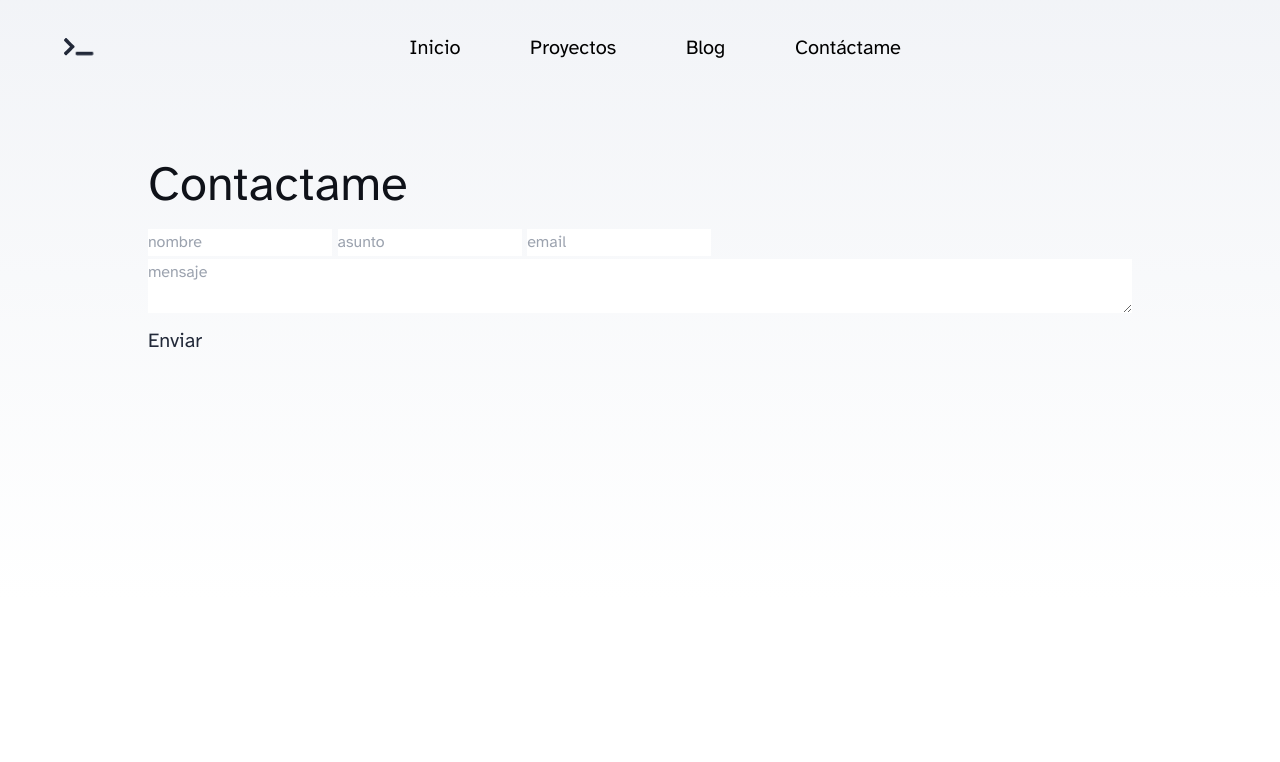
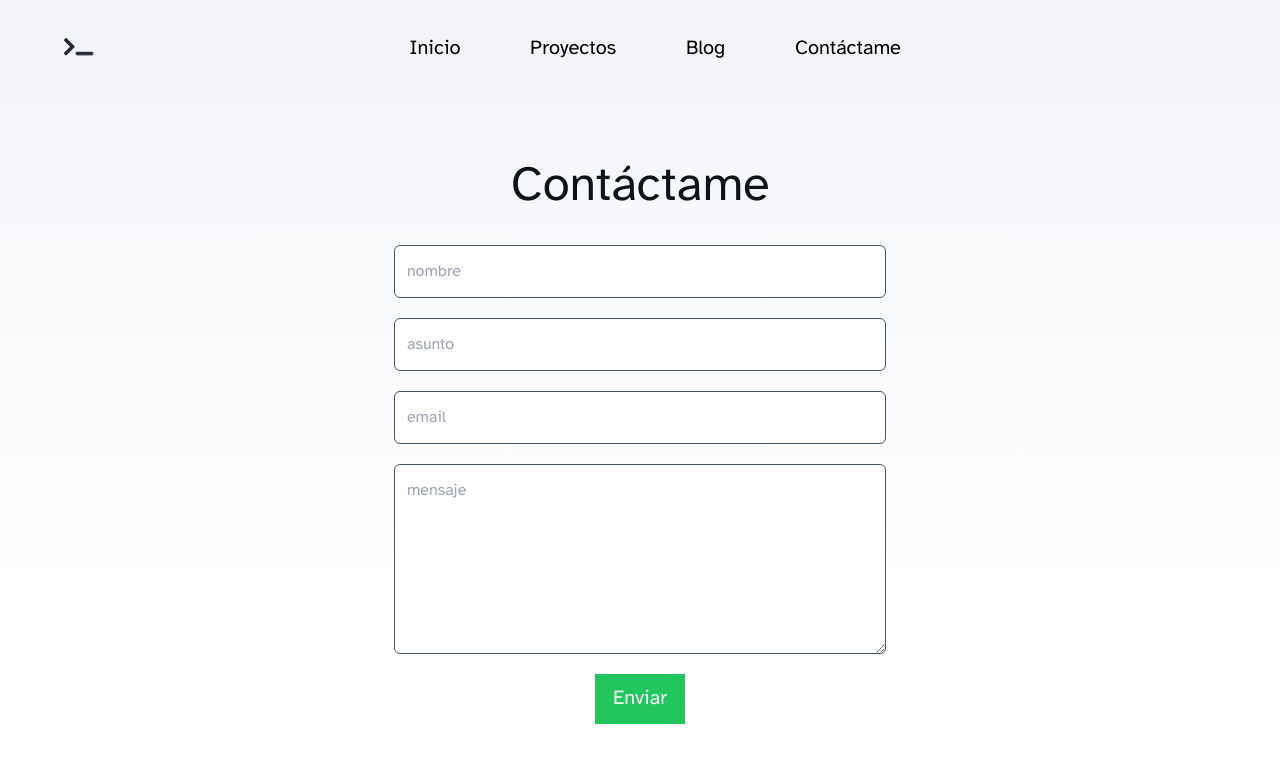
Before and after one commit to ggomez0/portfolio-gaspar, an Astro site: page /contact in a window 1280 px wide. Built offline with nearby package versions, Linux system fonts and the light colour scheme; Astro itself is replaced by a stand-in of ours.

Commit message:
contact form

```diff
--- a/package.json
+++ b/package.json
@@ -16,6 +16,7 @@
     "@astrojs/sitemap": "^3.0.5",
     "@astrojs/tailwind": "^5.1.0",
     "astro": "^4.3.2",
+    "resend": "^3.1.0",
     "tailwindcss": "^3.4.1",
     "typescript": "^5.3.3"
   }
--- a/src/pages/contact.astro
+++ b/src/pages/contact.astro
@@ -1,13 +1,48 @@
 ---
 import Layout from "../layouts/Layout.astro";
+// import { Resend } from 'resend';
+
+// const resend = new Resend(process.env.resend_API);
+
+// const handleSubmit = async (event) => {
+//   event.preventDefault();
+
+//   // Retrieve values from form fields
+//   const nombre = event.target.nombre.value;
+//   const asunto = event.target.asunto.value;
+//   const email = event.target.email.value;
+//   const mensaje = event.target.mensaje.value;
+
+//   const { data, error } = await resend.emails.send({
+//     from: 'Acme <onboarding@resend.dev>',
+//     to: ['gaspargomez2000@outlook.com'],
+//     subject: `Portfolio - ${asunto}`,
+//     html: `<p>${mensaje}</p><p>From: ${nombre} &lt;${email}&gt;</p>`,
+//   });
+
+//   if (error) {
+//     console.error({ error });
+//   } else {
+//     console.log({ data });
+//   }
+// };
+
 ---
 
 <Layout>
-    <h2>Contactame  </h2>
-    <input placeholder="nombre" class="">
-    <input placeholder="asunto" class="">
-    <input placeholder="email" class="">
-    <textarea placeholder="mensaje" class=""></textarea>
+    <section class="flex flex-col gap-y-5">
+        <h2 class="text-center">Contáctame</h2>
+            <input id="nombre" name="nombre" placeholder="nombre">
+            <input id="asunto" name="asunto" placeholder="asunto">
+            <input id="email" name="email" placeholder="email" type="email">
+            <textarea id="mensaje" name="mensaje" placeholder="mensaje" class="h-[190px]"></textarea>
 
-    <button type="submit" >Enviar</button>
+            <button type="submit" class="bg-green-500 hover:bg-green-400 text-white w-[90px] h-[50px] m-auto">Enviar</button>
+
+    </section>
 </Layout>
+<style>
+    input, textarea {
+        @apply p-3 rounded-md border border-slate-600 w-3/6 m-auto
+    }
+</style>
```
Also changed, not shown: pnpm-lock.yaml.
